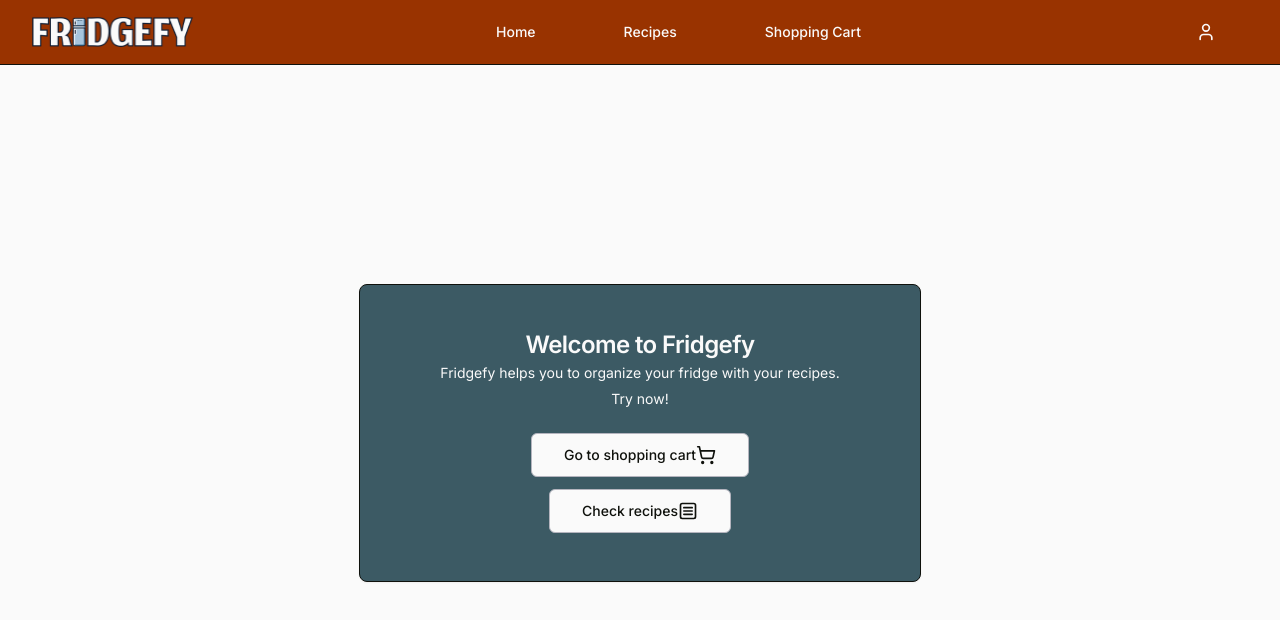
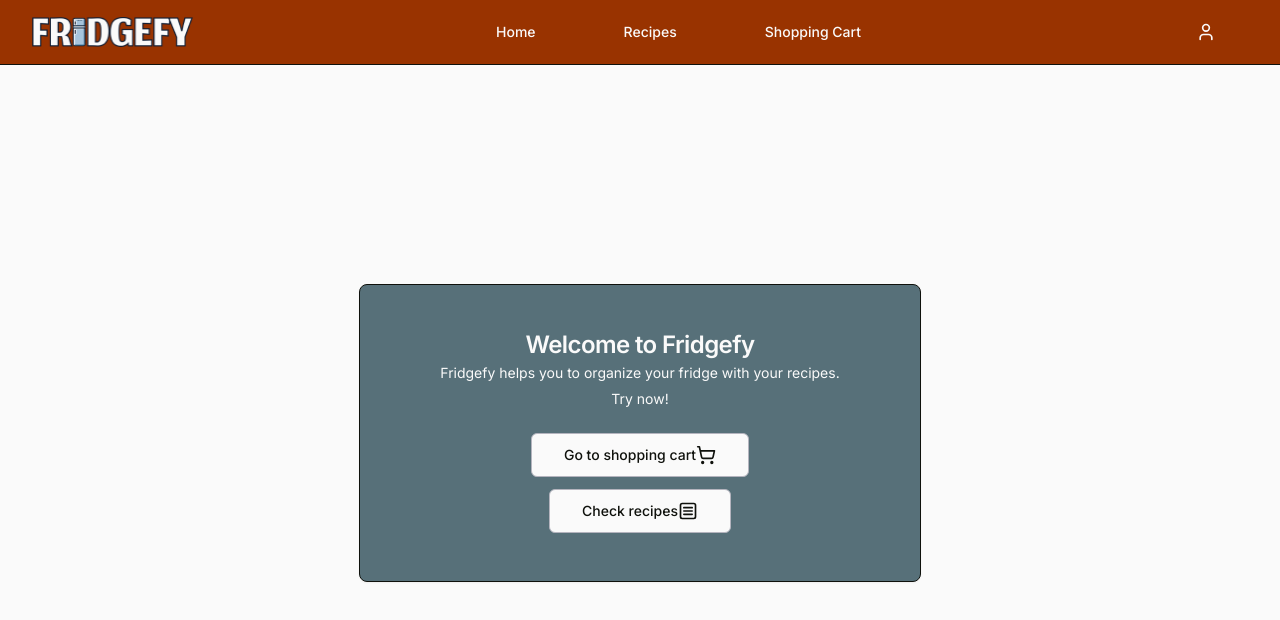
Before and after one commit to Fridgefy/fridgefy, a Next.js app in the folder frontend/: page / in a window 1280 px wide. Shown: the top 620 px of the page. Built offline with nearby package versions, Linux system fonts and the light colour scheme.

Commit message:
change the mute color for opacity

```diff
--- a/frontend/src/styles/globals.css
+++ b/frontend/src/styles/globals.css
@@ -22,8 +22,9 @@
     --accent: #ffc700;
     --accent-foreground: #0f110c;
 
-    --muted: #3c5a64;
+    /* --muted: #3c5a64; */
     --muted-foreground: #fafafa;
+    --muted: #3c5a64da;
 
     --success: #00ff00;
     --success-foreground: #fafafa;
```
